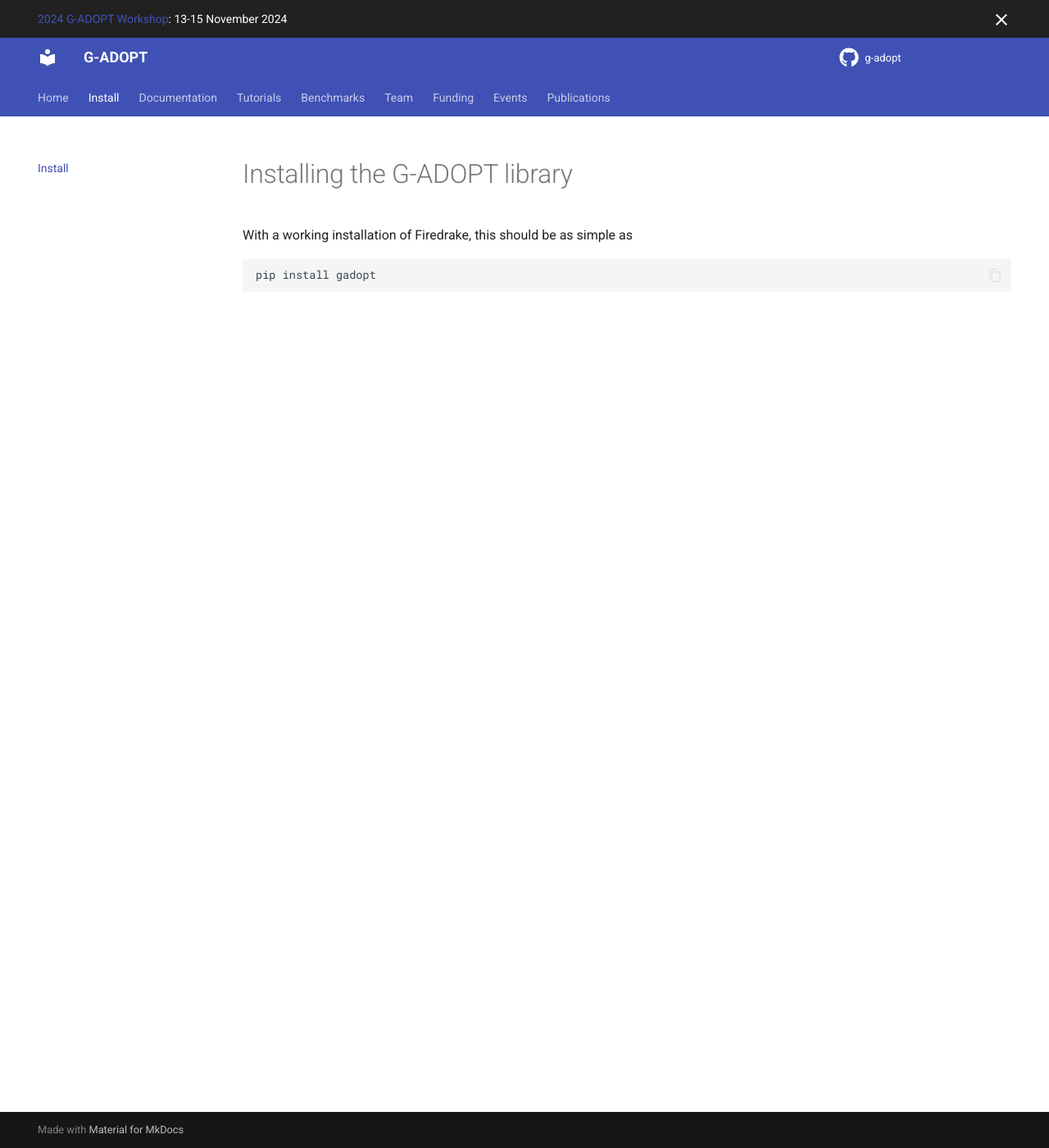
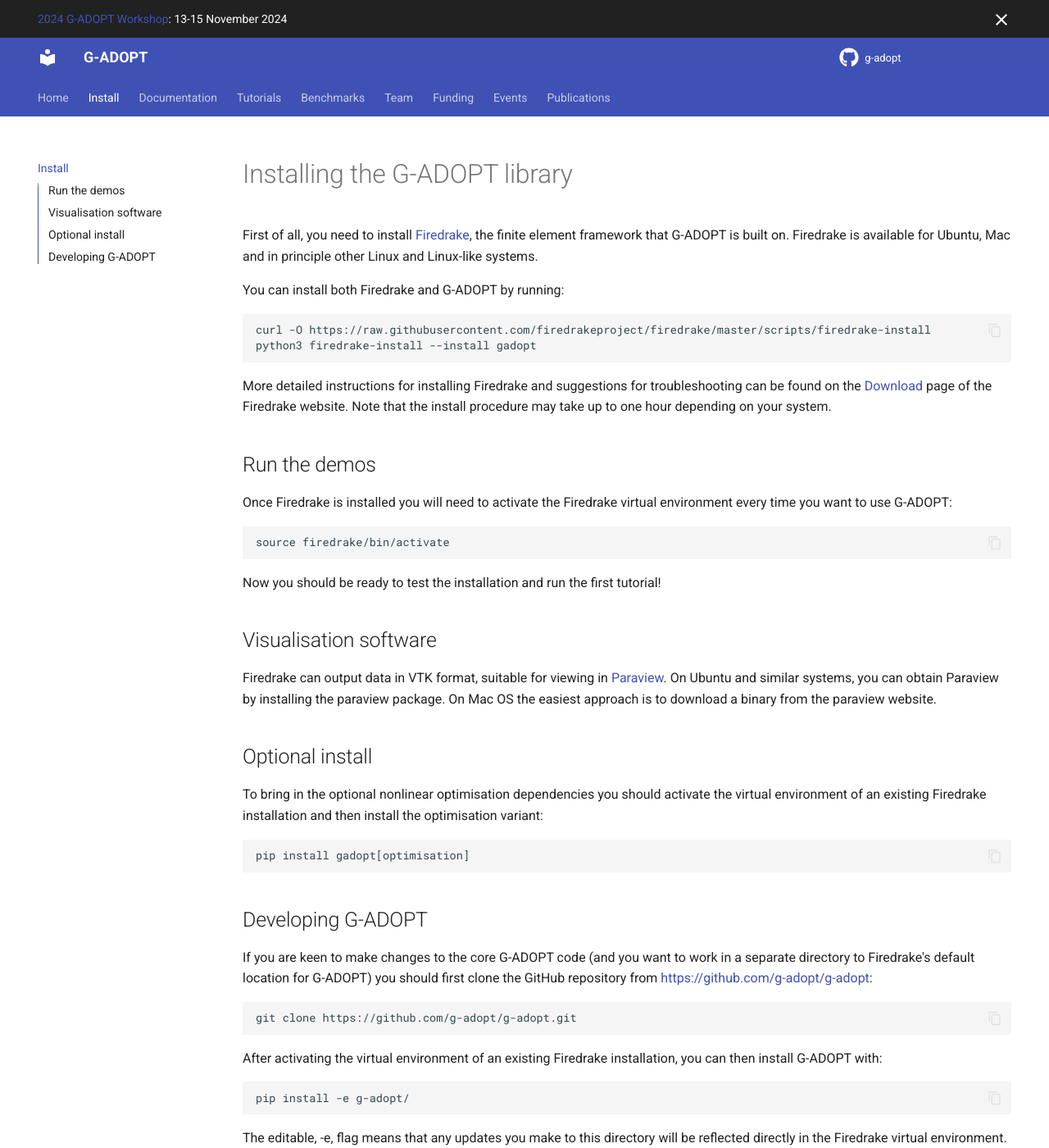
Before and after one commit to g-adopt/g-adopt.github.io, an MkDocs documentation site: the page built from docs/install.md, in a window 1280 px wide and 1400 px high. Shown: the whole window at 82% size. Built offline with MkDocs 1.6.1 and Material for MkDocs 9.7.7, drawn with Linux system fonts in a browser that asks for light colours; comment, search, counter and statistics services are not loaded.

Commit message:
Update install text (#1)
Co-authored-by: Angus Gibson <angus@agibson.me>

```diff
--- a/docs/install.md
+++ b/docs/install.md
@@ -1,5 +1,49 @@
 # Installing the G-ADOPT library
 
-With a working installation of Firedrake, this should be as simple as
+First of all, you need to install [Firedrake](https://www.firedrakeproject.org), the finite element framework that G-ADOPT is built on.
+Firedrake is available for Ubuntu, Mac and in principle other Linux and Linux-like systems.
 
-    pip install gadopt
+You can install both Firedrake and G-ADOPT by running:
+
+    curl -O https://raw.githubusercontent.com/firedrakeproject/firedrake/master/scripts/firedrake-install
+    python3 firedrake-install --install gadopt
+
+More detailed instructions for installing Firedrake and suggestions for troubleshooting can be found
+on the [Download](https://www.firedrakeproject.org/download.html) page of the Firedrake website. Note that the install procedure may take
+up to one hour depending on your system.
+
+## Run the demos
+
+Once Firedrake is installed you will need to activate the Firedrake virtual environment every time you want
+to use G-ADOPT:
+
+    source firedrake/bin/activate
+
+Now you should be ready to test the installation and run the first tutorial!
+
+
+## Visualisation software
+
+Firedrake can output data in VTK format, suitable for viewing in [Paraview](https://www.paraview.org/).
+On Ubuntu and similar systems, you can obtain Paraview by installing the paraview package. On Mac OS the
+easiest approach is to download a binary from the paraview website.
+
+## Optional install
+
+To bring in the optional nonlinear optimisation dependencies you should activate the virtual environment of an existing Firedrake installation
+and then install the optimisation variant:
+
+    pip install gadopt[optimisation]
+
+## Developing G-ADOPT
+
+If you are keen to make changes to the core G-ADOPT code (and you want to work in a separate directory to Firedrake's default location for G-ADOPT) you should first clone the GitHub repository from
+[https://github.com/g-adopt/g-adopt](https://github.com/g-adopt/g-adopt):
+
+    git clone https://github.com/g-adopt/g-adopt.git
+
+After activating the virtual environment of an existing Firedrake installation, you can then install G-ADOPT with:
+
+    pip install -e g-adopt/
+
+The editable, -e, flag means that any updates you make to this directory will be reflected directly in the Firedrake virtual environment.
```
